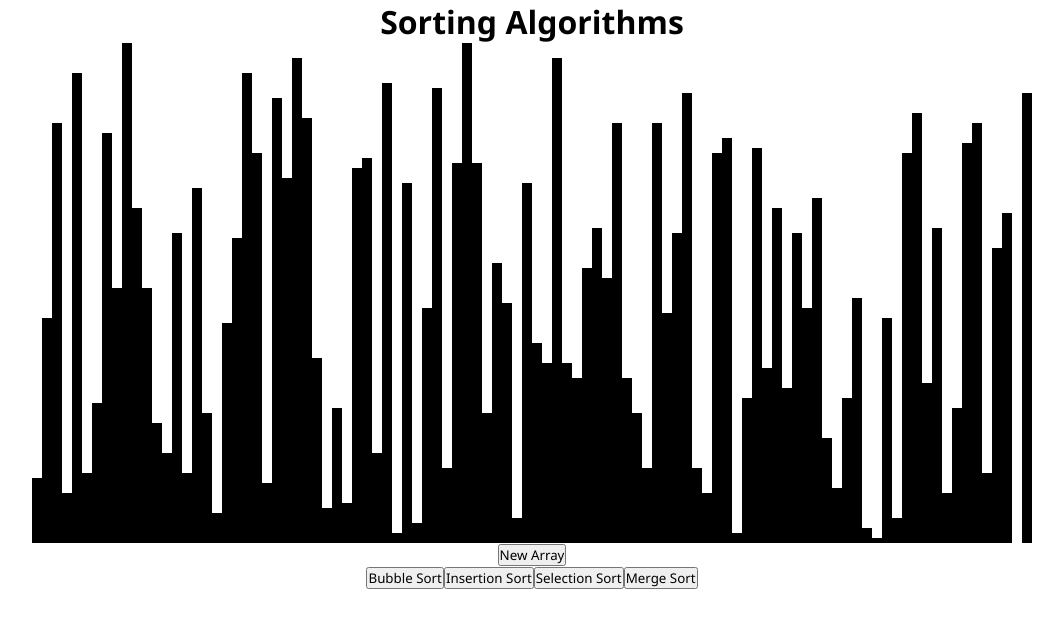
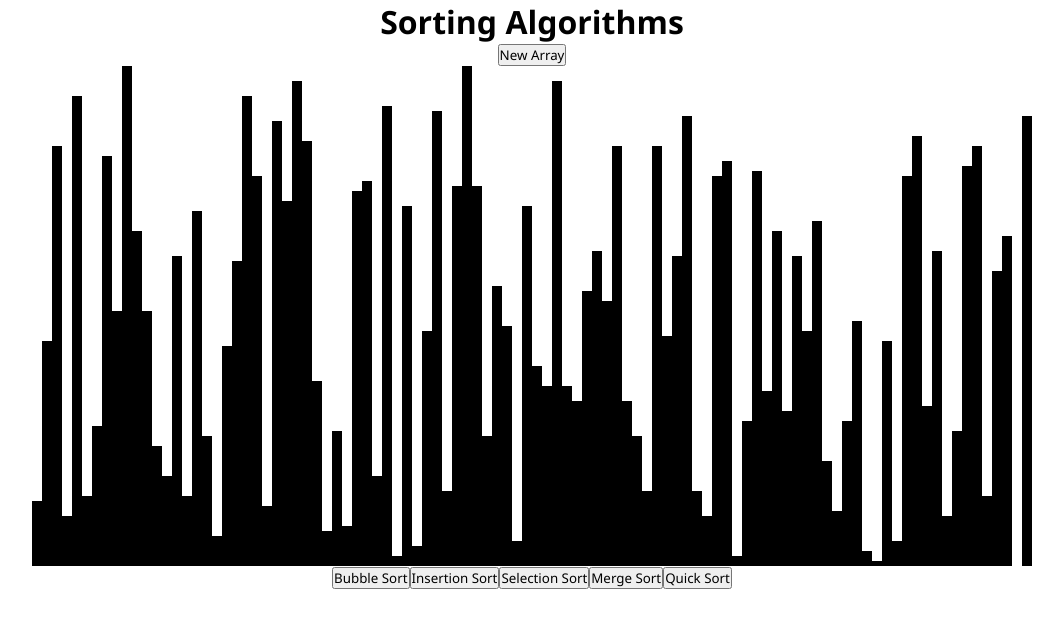
Before and after one commit to aakashkcx/algorithms, a Vue app: page / in a window 1280 px wide. Shown: the top 628 px of the page, without its empty margins (108-1171 px from the left). Built offline with nearby package versions, Linux system fonts and the light colour scheme.

Commit message:
merge display and item

```diff
--- a/src/components/SortingAlgorithms.vue
+++ b/src/components/SortingAlgorithms.vue
@@ -1,15 +1,16 @@
 <template>
   <div>
     <h1>Sorting Algorithms</h1>
-    <Display :array="array" :animate="!interval" />
     <div>
       <button @click="newArray">New Array</button>
     </div>
+    <Display :array="array" :animate="!interval" />
     <div>
       <button @click="bubbleSort">Bubble Sort</button>
       <button @click="insertionSort">Insertion Sort</button>
       <button @click="selectionSort">Selection Sort</button>
       <button @click="mergeSort">Merge Sort</button>
+      <button @click="quickSort">Quick Sort</button>
     </div>
     <div v-if="list">
       <button @click="start">⏮</button>
@@ -23,8 +24,14 @@
 </template>
 
 <script>
-import Display from "./SortingAlgorithms/components/Display";
-import { bubbleSort } from "./SortingAlgorithms/sorts";
+import Display from "./SortingAlgorithms/Display";
+import {
+  bubbleSort,
+  insertionSort,
+  selectionSort,
+  mergeSort,
+  quickSort,
+} from "./SortingAlgorithms/sorts";
 import { newArray } from "./SortingAlgorithms/util";
 
 export default {
@@ -72,13 +79,20 @@ export default {
       this.array = this.list.head;
     },
     insertionSort: function() {
-      this.array = this.array.sort((a, b) => a.value - b.value);
+      this.list = insertionSort(this.array);
+      this.array = this.list.head;
     },
     selectionSort: function() {
-      this.array = this.array.sort((a, b) => a.value - b.value);
+      this.list = selectionSort(this.array);
+      this.array = this.list.head;
     },
     mergeSort: function() {
-      this.array = this.array.sort((a, b) => a.value - b.value);
+      this.list = mergeSort(this.array);
+      this.array = this.list.head;
+    },
+    quickSort: function() {
+      this.list = quickSort(this.array);
+      this.array = this.list.head;
     },
   },
 };
--- a/src/components/SortingAlgorithms/components/Display.vue
+++ b/src/components/SortingAlgorithms/Display.vue
@@ -1,18 +1,20 @@
 <template>
   <div id="display">
-    <transition-group :name="animate ? 'flip-list' : false" tag="div">
-      <Item v-for="node in array" :key="node.key" :value="node.value" />
+    <transition-group :name="animate ? 'flip-list' : ''" tag="div">
+      <div
+        v-for="node in array"
+        :key="node.key"
+        class="item"
+        :style="{ height: node.value * 5 + 'px' }"
+      ></div>
     </transition-group>
   </div>
 </template>
 
 <script>
-import Item from "./Item";
-
 export default {
   name: "display",
   props: ["array", "animate"],
-  components: { Item },
 };
 </script>
 
@@ -22,6 +24,11 @@ export default {
   width: 1000px;
   margin: auto;
 }
+.item {
+  display: inline-block;
+  width: 10px;
+  background-color: black;
+}
 .flip-list-move {
   transition: transform 250ms;
 }
--- a/src/components/SortingAlgorithms/components/Item.vue
+++ /dev/null
@@ -1,18 +0,0 @@
-<template>
-  <div class="item" :style="{ height: value * 5 + 'px' }"></div>
-</template>
-
-<script>
-export default {
-  name: "Item",
-  props: ["value"],
-};
-</script>
-
-<style scoped>
-.item {
-  display: inline-block;
-  width: 10px;
-  background-color: black;
-}
-</style>
```
